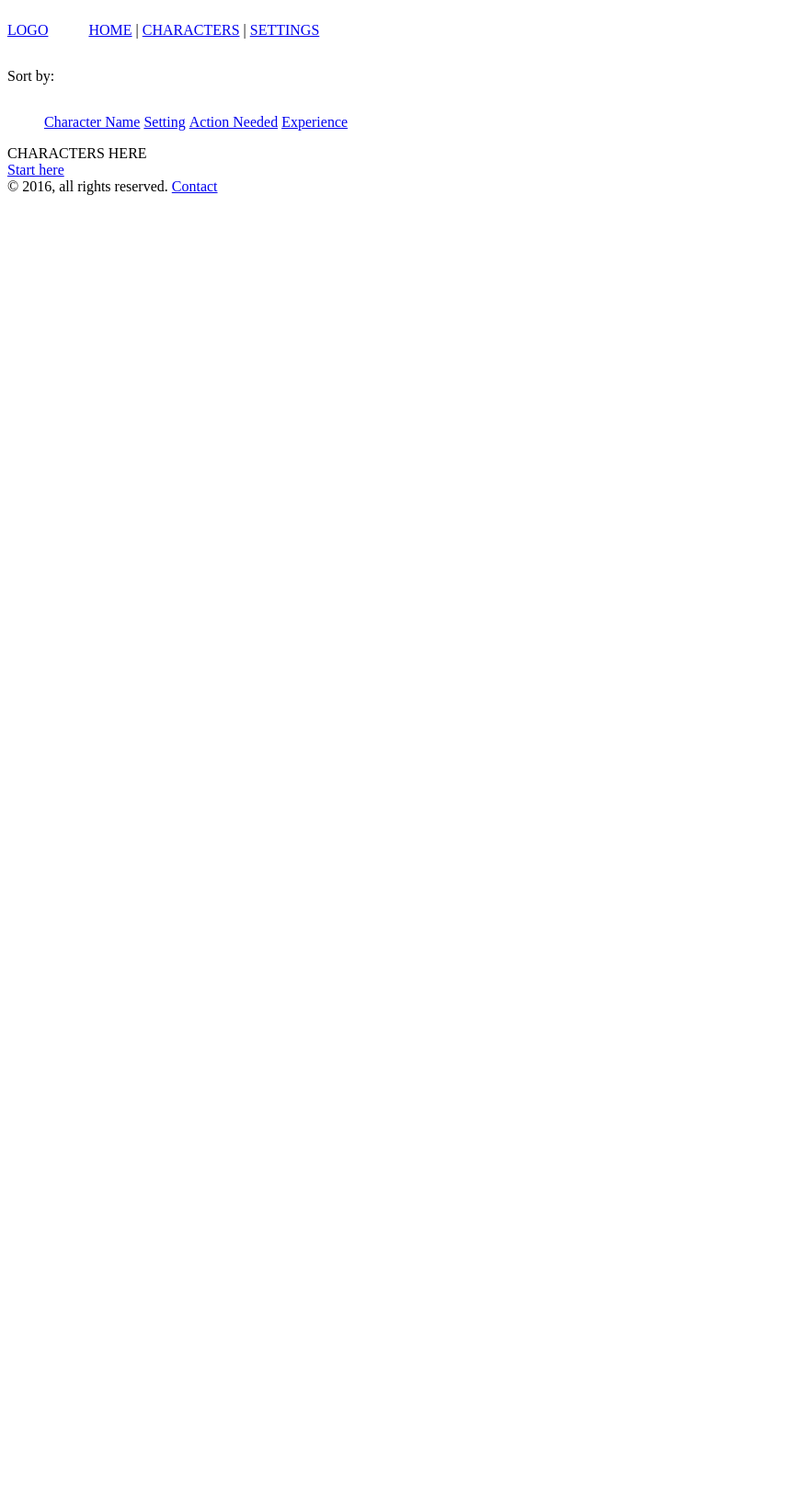
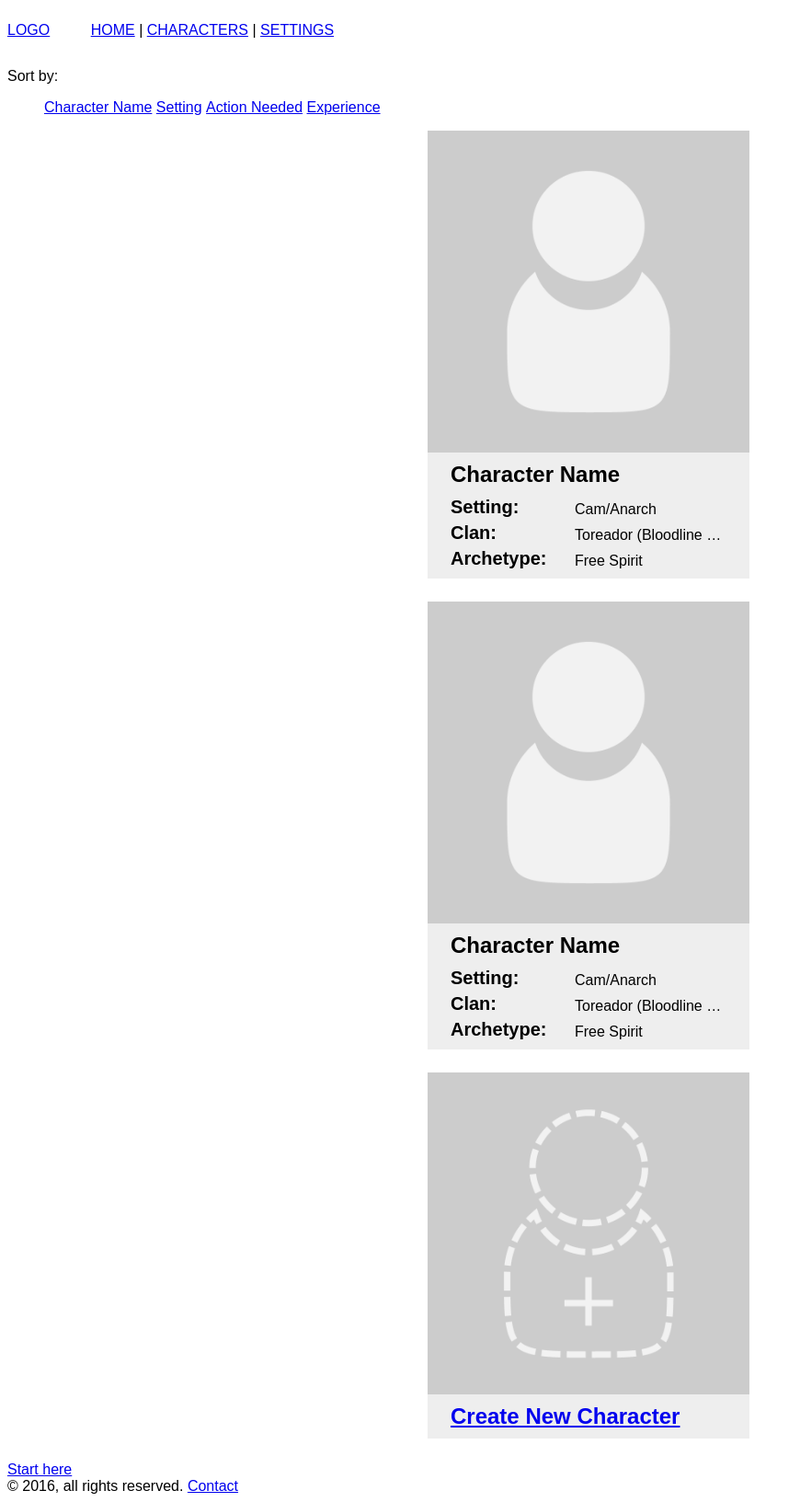
Before and after one commit to alogan89/bns-db, a PHP site: page / in a window 1280 px wide. Shown: the whole page at 92% size, without its empty margins (0-870 px from the left). Before the commit the page ends 212 px from the top, so only its background shows below. Run offline with PHP 8.4, Linux system fonts and the light colour scheme.

Commit message:
Home Page
Building out php home page. Should have been done on branch. Bad Ed.

```diff
--- a/css/style.css
+++ b/css/style.css
@@ -1,79 +1,69 @@
-//This is all terrible.
+body {font-family: Arial, 'Helvetica Neue', Helvetica, sans-serif;}
 
-body, a {
-	color: #FFF;
-	font-family: 'Montserrat', sans-serif;
+/*HORIZONAL LIST ITEMS*/
+
+.sort ul,
+.sort li,
+header ul,
+header li { display: inline-block; }
+
+/*HOME PAGE CHARACTER BLOCK*/
+
+.create_new_block,
+.pc_block {
+	margin: auto;
+	margin-bottom: 25px;
 }
 
-body {
-	background-color: #7F9A76;
+.pc_img {max-height: 350px;}
+
+.create_new_block,
+.pc_block,
+.pc_img img {
+	width: 350px;
 }
 
-body section {
-	max-width: 900px;
-	margin: auto;
-	}
+.pc_img img {margin-bottom: 0px;}
 
-input:focus,
-select:focus,
-textarea:focus,
-button:focus {
-    outline: none;
+.pc_block_info {background-color: #EEE;}
+
+.pc_block_info h1 {
+	padding: 10px 25px 0px;
+	margin: 0px;
 }
 
-select {
-   -webkit-appearance: none;
-   -moz-appearance: none;
-   appearance: none;
+.create_new_block .pc_block_info h1 {
+	padding-bottom: 10px;
 }
 
-input[type="text"],
-select {
-	padding: .5em;
-	width: 90%;
-	border-radius: 10px;
-	font-size: 1em;
-	border: 1px solid #fff;
+.pc_block_info ul {
+	list-style: none;
+	margin: 0px;
+	padding-top: 10px;
+	padding-left: 25px;
+	padding-bottom: 5px;
 }
 
-
-input[type="submit"],
-a.button {
-	border: none;
-	font-size: 1em;
-	border: none;
-	background-color: #FFF;
-	border-radius: 10px;
-	padding: .5em 1em;
-}
-a.button {
-	color: #000;
-	text-decoration: none;
-}
-input[type="submit"]:hover,
-a.button:hover {
-	box-shadow: 0 0 10px #fff;
-	-webkit-transition: all 0.30s ease-in-out;
-  	-moz-transition: all 0.30s ease-in-out;
-  	-ms-transition: all 0.30s ease-in-out;
-  	-o-transition: all 0.30s ease-in-out;
+.pc_block_info ul li {
+	padding-bottom: 5px;
+	position: relative;
 }
 
-input[type=text]:focus, textarea:focus, select:focus {
-  box-shadow: 0 0 10px #fff;
-	-webkit-transition: all 0.30s ease-in-out;
-  	-moz-transition: all 0.30s ease-in-out;
-  	-ms-transition: all 0.30s ease-in-out;
-  	-o-transition: all 0.30s ease-in-out;
+.pc_block_info ul h2 {
+	display: inline-block;
+	width: 125px;
+	margin: 0px;
+	font-size: 1.25em;
 }
 
-table {width: 100%;}
-th {
-	width: 25%;
-	min-width: 150px;
-	text-align: right;
-	padding-right: 20px;
+.pc_block_info span {
+	display: inline-block;
+	width: 170px;
+	margin-left: 10px;
+	padding-right: 25px;
+	white-space: nowrap;
+	overflow: hidden;
+	text-overflow: ellipsis;
+	position: absolute;
+	bottom: 5px;
 }
-td {
-
-}
--- a/inc/header.php
+++ b/inc/header.php
@@ -1,14 +1,8 @@
 <!DOCTYPE html>
 <html lang="en">
 <head>
-<style type="text/css">
-  ul, li {
-    display: inline-block;
-  }
-</style>
 	<meta charset="UTF-8">
-  <!-- <link href='https://fonts.googleapis.com/css?family=Montserrat' rel='stylesheet' type='text/css'>
-  <link rel="stylesheet" href="/css/style.css"> -->
+  <link rel="stylesheet" href="/css/style.css">
   <?php
     if (!isset($char_name)) {
       $title_name = "Your Character";
--- a/index.php
+++ b/index.php
@@ -4,7 +4,7 @@
 	<p>
 		Sort by:
 	</p>
-	<ul>
+	<ul class="sort">
 		<li><a href="#">Character Name</a></li>
 		<li><a href="#">Setting</a></li>
 		<li><a href="#">Action Needed</a></li>
@@ -14,7 +14,62 @@
 
 <!-- BEGIN LOOP -->
 
-<div>CHARACTERS HERE</div>
+<div class="pc_block">
+	<div class="pc_img">
+		<img src="img/character_placeholder.png" alt="Character Name Here">
+	</div>
+	<div class="pc_block_info">
+		<h1>Character Name</h1>
+		<ul>
+			<li>
+				<h2>Setting:</h2>
+				<span>Cam/Anarch</span>
+			</li>
+			<li>
+				<h2>Clan:</h2>
+				<span>Toreador (Bloodline Goes Here)</span>
+			</li>
+			<li>
+				<h2>Archetype:</h2>
+				<span>Free Spirit</span>
+			</li>
+		</ul>
+	</div>
+</div>
+
+<div class="pc_block">
+	<div class="pc_img">
+		<img src="img/character_placeholder.png" alt="Character Name Here">
+	</div>
+	<div class="pc_block_info">
+		<h1>Character Name</h1>
+		<ul>
+			<li>
+				<h2>Setting:</h2>
+				<span>Cam/Anarch</span>
+			</li>
+			<li>
+				<h2>Clan:</h2>
+				<span>Toreador (Bloodline Goes Here)</span>
+			</li>
+			<li>
+				<h2>Archetype:</h2>
+				<span>Free Spirit</span>
+			</li>
+		</ul>
+	</div>
+</div>
+
+<div class="create_new_block">
+	<a href="/stepone.php/">
+		<div class="pc_img">
+				<img src="img/create_new_character.png" alt="Character Name Here">
+		</div>
+		<div class="pc_block_info">
+			<h1>Create New Character</h1>
+		</div>
+	</a>
+</div>
 
 <!-- END LOOP -->
 
```
Also changed, not shown: img/character_placeholder.png (added), img/create_new_character.png (added), 1 other file.
